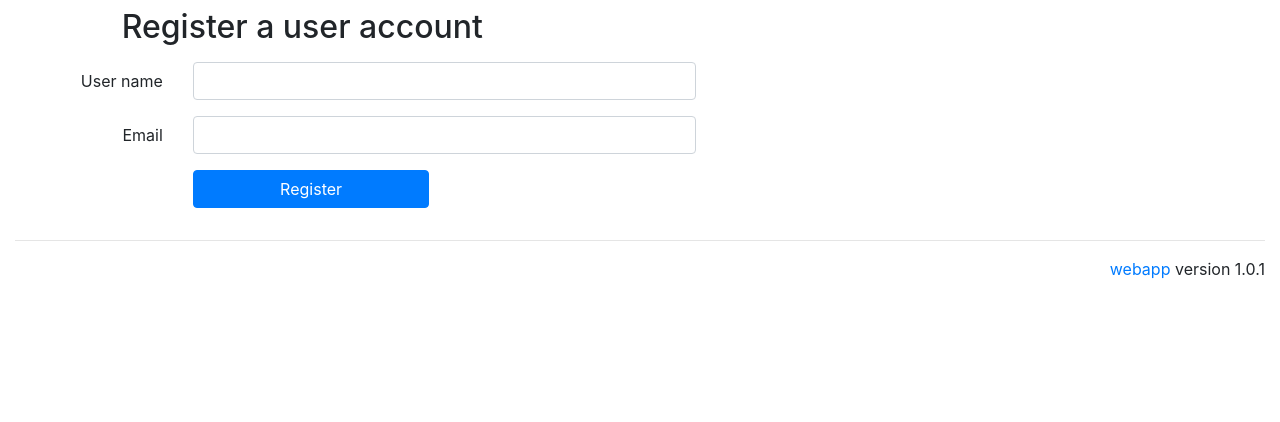
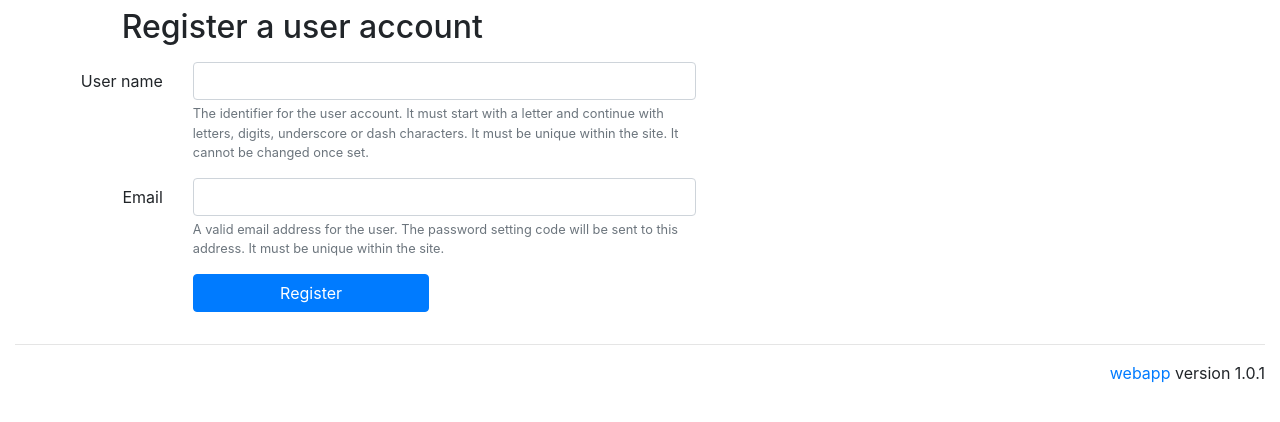
Before and after one commit to pekrau/webapp-flask-couchdb-template, a Flask app: page /user/register in a window 1280 px wide. Shown: the part 58-480 px from the top of the page. Run offline with Flask 2, Linux system fonts and the light colour scheme; data that the repository does not hold is empty; parts of the project's set-up code (start-up, migrations or seed data) failed here and were passed over; some libraries are stand-ins or nearby versions.

Commit message:
Better help texts for input fields. Closes #15.

```diff
--- a/webapp/templates/user/register.html
+++ b/webapp/templates/user/register.html
@@ -12,13 +12,26 @@
     <label for="username" class="col-md-2 col-form-label text-right">
       User name</label>
     <div class="col-md-6">
-      <input type="text" class="form-control" id="username" name="username">
+      <input type="text" class="form-control" id="username" name="username"
+             aria-describedby="usernameHelp">
+      <small id="usernameHelp" class="form-text text-muted">
+        The identifier for the user account. It must start with a
+	letter and continue with letters, digits, underscore or dash
+	characters. It must be unique within the site. It cannot be
+	changed once set.
+      </small>
     </div>
   </div>
   <div class="form-group row">
     <label for="email" class="col-md-2 col-form-label text-right">Email</label>
     <div class="col-md-6">
-      <input type="text" class="form-control" id="email" name="email">
+      <input type="text" class="form-control" id="email" name="email"
+             aria-describedby="emailHelp">
+      <small id="emailHelp" class="form-text text-muted">
+	A valid email address for the user. The password setting code
+	will be sent to this address. It must be unique within the
+	site.
+      </small>
     </div>
   </div>
   <div class="form-group row">
```
Also changed, not shown: webapp/templates/user/password.html (+6 -2 lines), webapp/templates/user/reset.html (+2 -5 lines).
